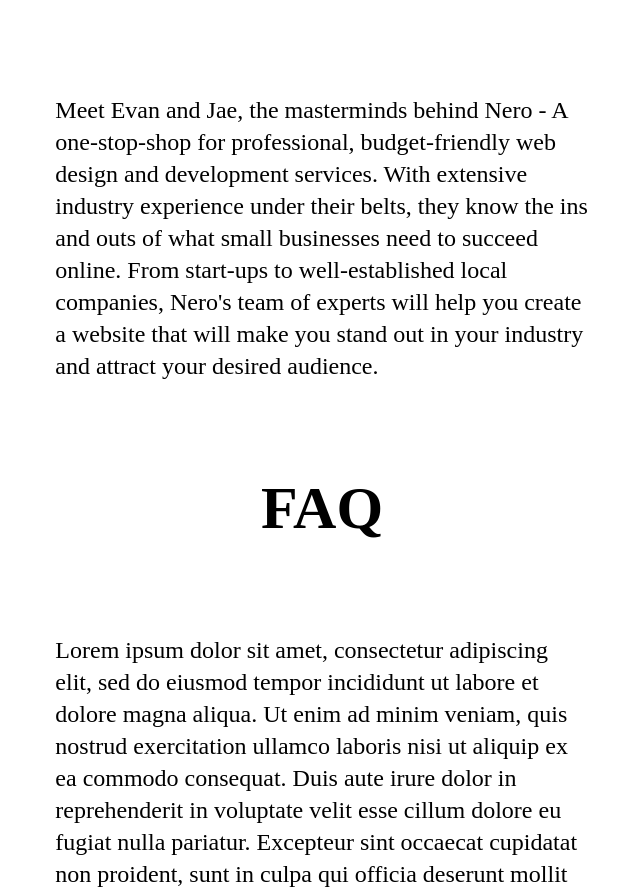
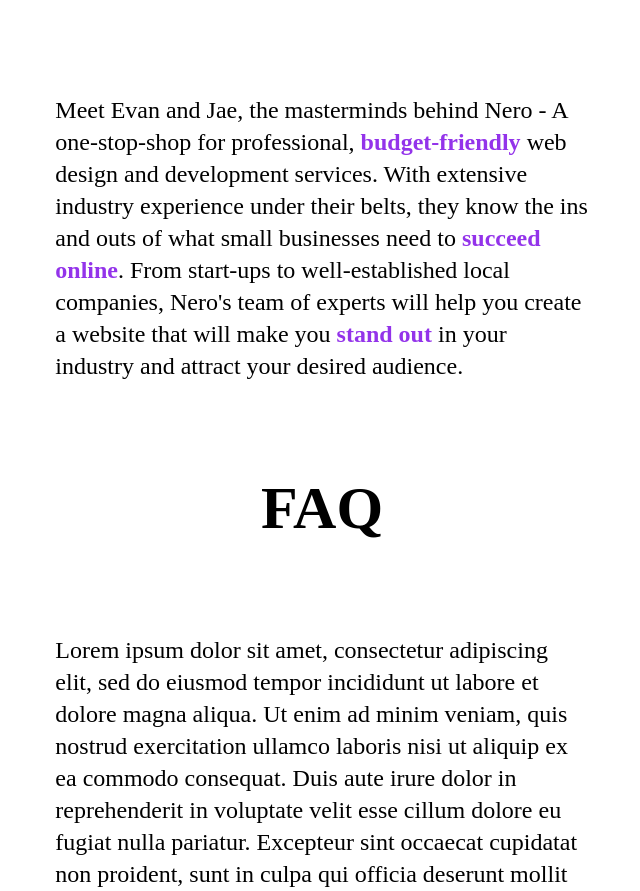
Before and after one commit to PROTOTYPE-FAIL-FAST-ITERATE/nero, a Next.js app: page / in a window 1280 px wide. Shown: the part 2190-3081 px from the top of the page, without its empty margins (318-958 px from the left). Built offline with nearby package versions, Linux system fonts and the light colour scheme; a web font is replaced by a local one.

Commit message:
wesrdtfyguhj

```diff
--- a/pages/index.tsx
+++ b/pages/index.tsx
@@ -119,12 +119,12 @@
           <div className="flex flex-row justify-center">
             <p className="italiana text-2xl w-5/12">
               Meet Evan and Jae, the masterminds behind Nero - A
-              one-stop-shop for professional, <b className="font-medium">budget-friendly</b> web design and
+              one-stop-shop for professional, <b className="text-purple-600">budget-friendly</b> web design and
               development services. With extensive industry experience under
               their belts, they know the ins and outs of what small businesses
-              need to succeed online. From start-ups to well-established local
+              need to <b className="text-purple-600">succeed online</b>. From start-ups to well-established local
               companies, Nero's team of experts will help you create a website
-              that will make you stand out in your industry and attract your
+              that will make you <b className="text-purple-600">stand out</b> in your industry and attract your
               desired audience.
             </p>
           </div>
```
